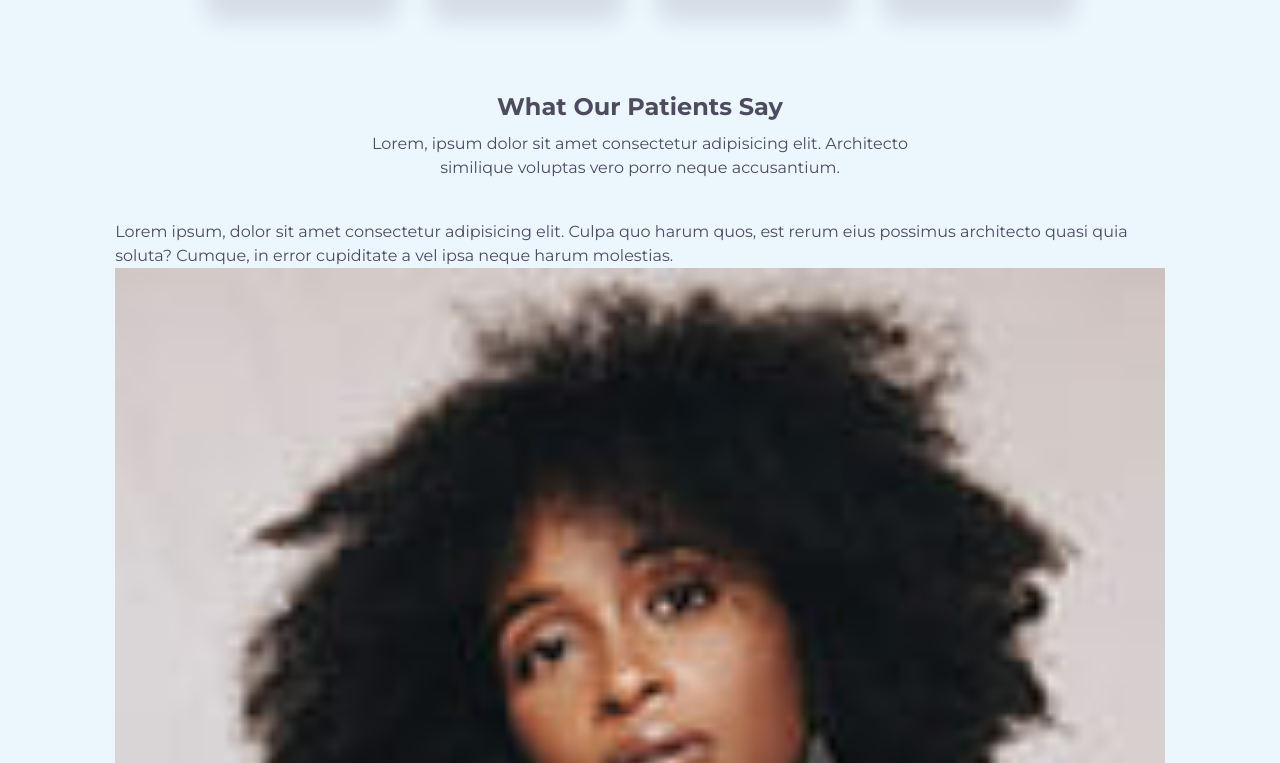
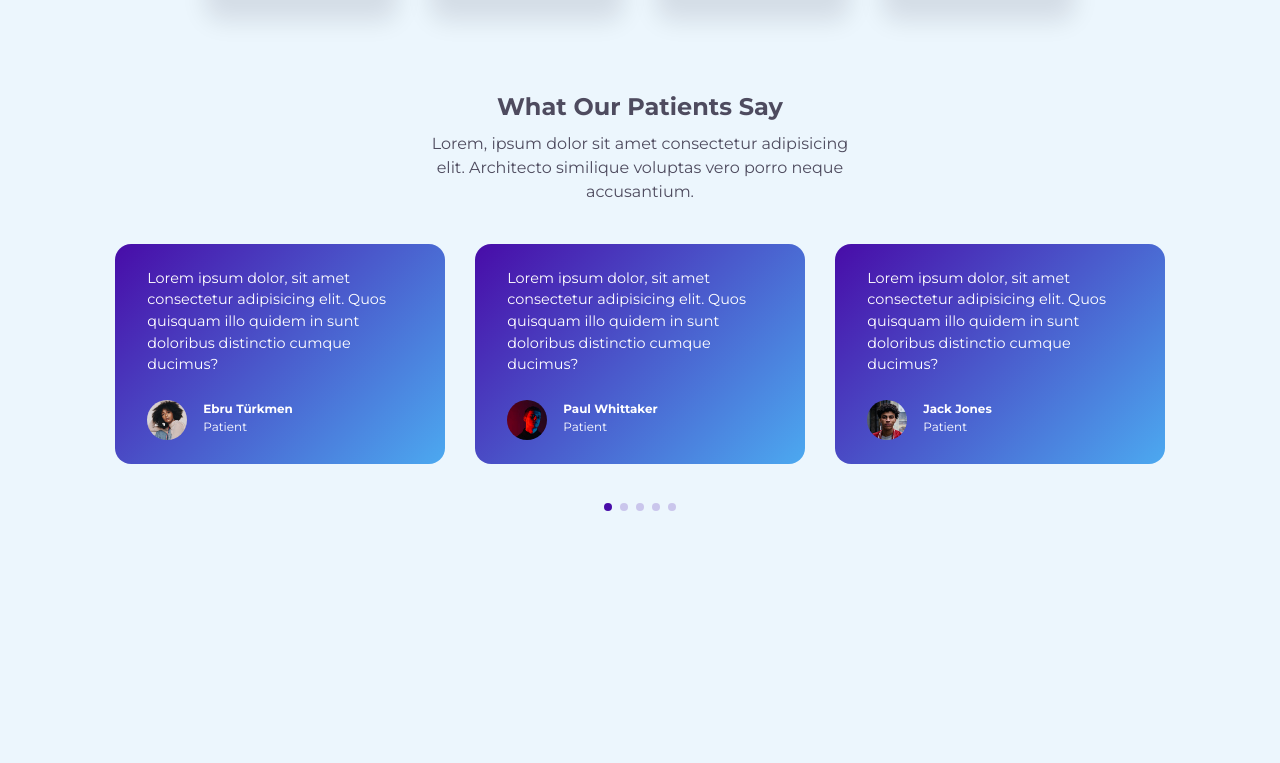
Before and after one commit to Dng-Develops/Hospital-Site, a website: page Public/index.html in a window 1280 px wide. Shown: the part 2097-2860 px from the top of the page. After the commit the page ends 2625 px from the top, so only its background shows below. Drawn offline with nearby package versions, Linux system fonts and the light colour scheme.

Commit message:
Testimonials completed swiper js integrated

```diff
--- a/Public/index.html
+++ b/Public/index.html
@@ -12,6 +12,12 @@
     />
 
     <link rel="stylesheet" href="/Public/css/style.css" />
+
+    <!-- Link Swiper's CSS -->
+    <link
+      rel="stylesheet"
+      href="https://cdn.jsdelivr.net/npm/swiper/swiper-bundle.min.css"
+    />
   </head>
   <body>
     <!-- Navigation Start -->
@@ -259,18 +265,17 @@
     <!-- Specialists End -->
 
     <!-- Testimonials Start -->
-    <section id="testimonials">
+    <section id="testimonials" class="swiper mySwiper">
       <h2>What Our Patients Say</h2>
       <p>
         Lorem, ipsum dolor sit amet consectetur adipisicing elit. Architecto
         similique voluptas vero porro neque accusantium.
       </p>
-      <div class="container">
-        <article>
+      <div class="swiper-wrapper">
+        <article class="swiper-slide">
           <p>
-            Lorem ipsum, dolor sit amet consectetur adipisicing elit. Culpa quo
-            harum quos, est rerum eius possimus architecto quasi quia soluta?
-            Cumque, in error cupiditate a vel ipsa neque harum molestias.
+            Lorem ipsum dolor, sit amet consectetur adipisicing elit. Quos
+            quisquam illo quidem in sunt doloribus distinctio cumque ducimus?
           </p>
           <div class="patient">
             <div class="avatar">
@@ -282,11 +287,10 @@
             </div>
           </div>
         </article>
-        <article>
+        <article class="swiper-slide">
           <p>
-            Lorem ipsum, dolor sit amet consectetur adipisicing elit. Culpa quo
-            harum quos, est rerum eius possimus architecto quasi quia soluta?
-            Cumque, in error cupiditate a vel ipsa neque harum molestias.
+            Lorem ipsum dolor, sit amet consectetur adipisicing elit. Quos
+            quisquam illo quidem in sunt doloribus distinctio cumque ducimus?
           </p>
           <div class="patient">
             <div class="avatar">
@@ -298,11 +302,10 @@
             </div>
           </div>
         </article>
-        <article>
+        <article class="swiper-slide">
           <p>
-            Lorem ipsum, dolor sit amet consectetur adipisicing elit. Culpa quo
-            harum quos, est rerum eius possimus architecto quasi quia soluta?
-            Cumque, in error cupiditate a vel ipsa neque harum molestias.
+            Lorem ipsum dolor, sit amet consectetur adipisicing elit. Quos
+            quisquam illo quidem in sunt doloribus distinctio cumque ducimus?
           </p>
           <div class="patient">
             <div class="avatar">
@@ -314,11 +317,10 @@
             </div>
           </div>
         </article>
-        <article>
+        <article class="swiper-slide">
           <p>
-            Lorem ipsum, dolor sit amet consectetur adipisicing elit. Culpa quo
-            harum quos, est rerum eius possimus architecto quasi quia soluta?
-            Cumque, in error cupiditate a vel ipsa neque harum molestias.
+            Lorem ipsum dolor, sit amet consectetur adipisicing elit. Quos
+            quisquam illo quidem in sunt doloribus distinctio cumque ducimus?
           </p>
           <div class="patient">
             <div class="avatar">
@@ -330,11 +332,10 @@
             </div>
           </div>
         </article>
-        <article>
+        <article class="swiper-slide">
           <p>
-            Lorem ipsum, dolor sit amet consectetur adipisicing elit. Culpa quo
-            harum quos, est rerum eius possimus architecto quasi quia soluta?
-            Cumque, in error cupiditate a vel ipsa neque harum molestias.
+            Lorem ipsum dolor, sit amet consectetur adipisicing elit. Quos
+            quisquam illo quidem in sunt doloribus distinctio cumque ducimus?
           </p>
           <div class="patient">
             <div class="avatar">
@@ -346,11 +347,10 @@
             </div>
           </div>
         </article>
-        <article>
+        <article class="swiper-slide">
           <p>
-            Lorem ipsum, dolor sit amet consectetur adipisicing elit. Culpa quo
-            harum quos, est rerum eius possimus architecto quasi quia soluta?
-            Cumque, in error cupiditate a vel ipsa neque harum molestias.
+            Lorem ipsum dolor, sit amet consectetur adipisicing elit. Quos
+            quisquam illo quidem in sunt doloribus distinctio cumque ducimus?
           </p>
           <div class="patient">
             <div class="avatar">
@@ -362,11 +362,10 @@
             </div>
           </div>
         </article>
-        <article>
+        <article class="swiper-slide">
           <p>
-            Lorem ipsum, dolor sit amet consectetur adipisicing elit. Culpa quo
-            harum quos, est rerum eius possimus architecto quasi quia soluta?
-            Cumque, in error cupiditate a vel ipsa neque harum molestias.
+            Lorem ipsum dolor, sit amet consectetur adipisicing elit. Quos
+            quisquam illo quidem in sunt doloribus distinctio cumque ducimus?
           </p>
           <div class="patient">
             <div class="avatar">
@@ -379,8 +378,12 @@
           </div>
         </article>
       </div>
+      <div class="swiper-pagination"></div>
     </section>
     <!-- Testimonials End -->
+
+    <!-- Swiper JS -->
+    <script src="https://cdn.jsdelivr.net/npm/swiper/swiper-bundle.min.js"></script>
 
     <script src="/main.js"></script>
   </body>
--- a/main.js
+++ b/main.js
@@ -20,3 +20,25 @@ const closeNav = () => {
 closeNavBtn.addEventListener("click", closeNav);
 
 console.log(navItems);
+
+// Testimonials Slider "Swiper Js"
+var swiper = new Swiper(".mySwiper", {
+  slidesPerView: 1,
+  spaceBetween: 30,
+  pagination: {
+    el: ".swiper-pagination",
+    clickable: true,
+  },
+
+  breakpoints: {
+    // when window width is >= 600px
+    600: {
+      slidesPerView: 2,
+    },
+
+    // when window width is >= 1024px
+    1024: {
+      slidesPerView: 3,
+    },
+  },
+});
--- /dev/null
+++ b/scss/_testimonials.scss
@@ -0,0 +1,49 @@
+.swiper {
+  width: $container-lg;
+
+  .swiper-wrapper {
+    margin-bottom: 4rem; // For space between swiper and pagination bullets
+
+    .swiper-slide {
+      @include gradientBackground;
+      padding: 1.5rem 2rem;
+      border-radius: 1rem;
+      cursor: default;
+      font-size: 0.9rem;
+
+      p {
+        margin-bottom: 1.5rem;
+      }
+
+      .patient {
+        display: flex;
+        align-items: center;
+        gap: 1rem;
+        .avatar {
+          width: 2.5rem;
+          aspect-ratio: 1/1; // sets a preferred aspect ratio for the box, which will be used in the calculation of auto sizes and some other layout functions.
+          border-radius: 50%;
+          overflow: hidden;
+        }
+      }
+    }
+  }
+
+  .swiper-pagination-bullet {
+    background: $primary-color;
+  }
+}
+
+/**********************************/
+/* MEDIA QUERIES (SMALL DEVICES) */
+/**********************************/
+
+@media screen and (max-width: 600px) {
+  .swiper {
+    .swiper-wrapper {
+      .swiper-slide {
+        padding: 1.5rem;
+      }
+    }
+  }
+}
--- a/scss/style.scss
+++ b/scss/style.scss
@@ -7,6 +7,7 @@
 @import "header";
 @import "services";
 @import "specialists";
+@import "testimonials";
 
 // Test Sass Compiler
 
```
Also changed, not shown: Public/css/style.css.
